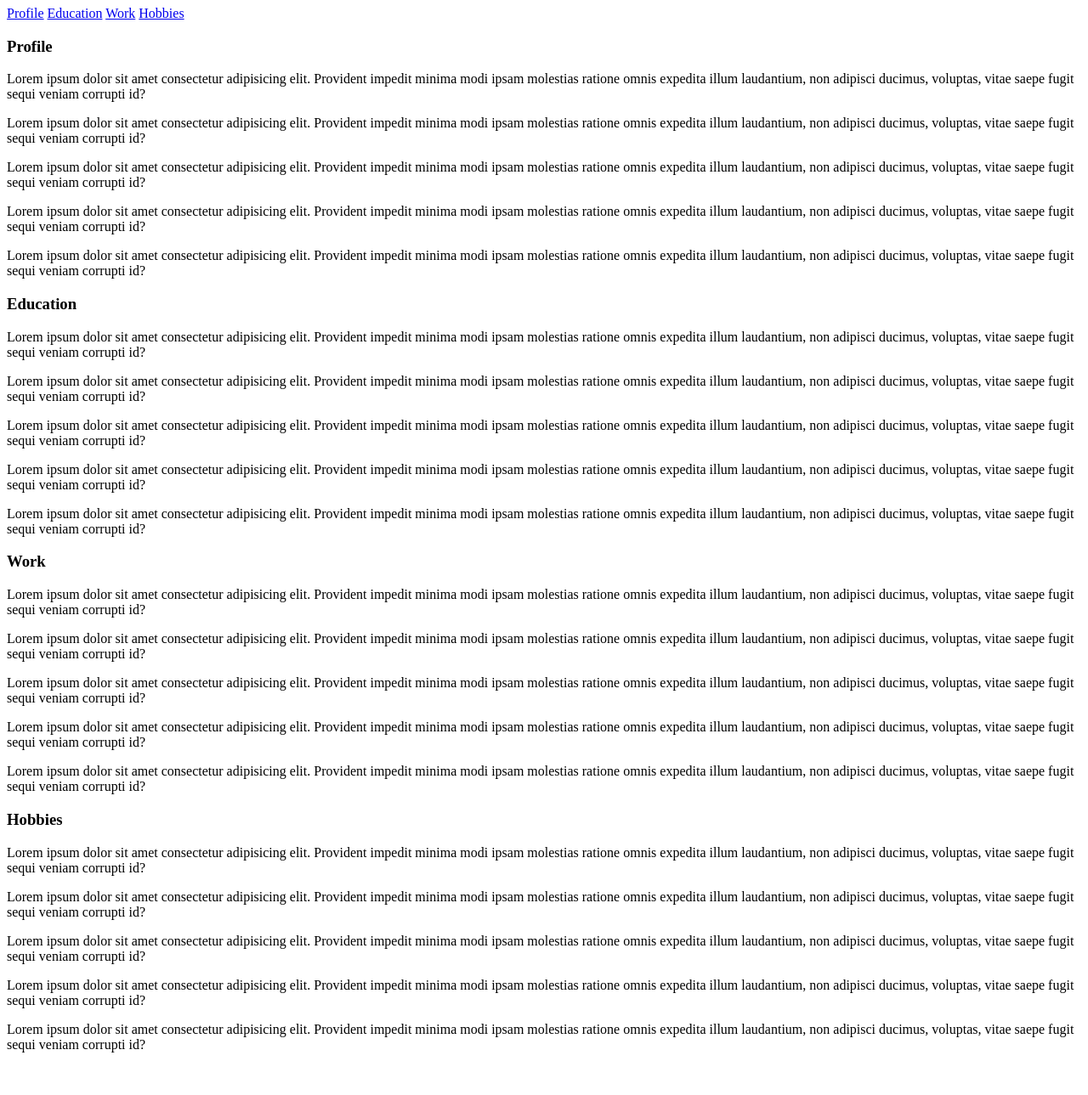
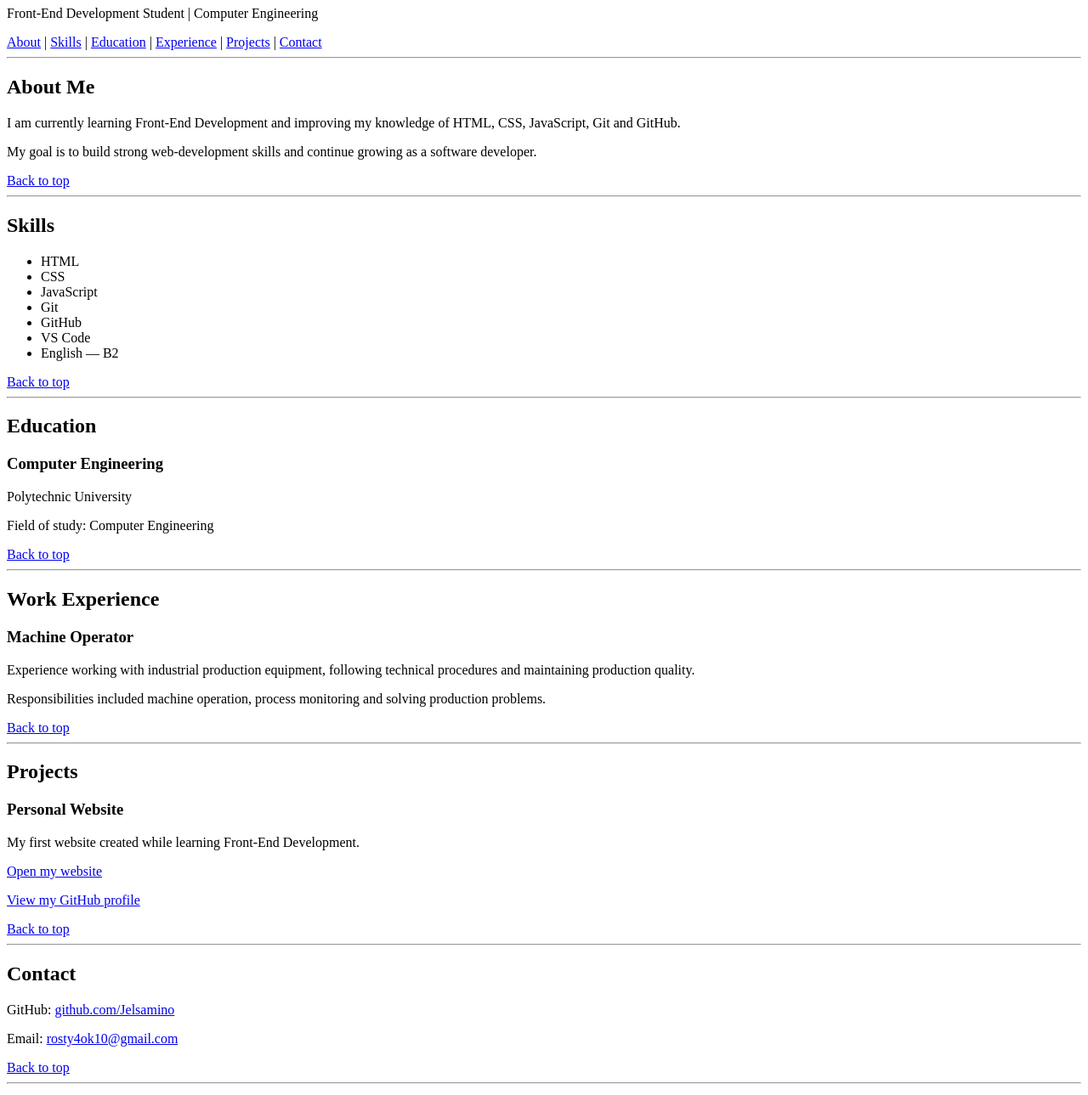
Before and after one commit to Jelsamino/Jelsamino.github.io, a plain HTML site: page index.html in a window 1280 px wide. Shown: the part 73-1362 px from the top of the page at 85% size. Before the commit the page ends 1328 px from the top, so only its background shows below. Drawn offline with Linux system fonts and the light colour scheme.

Commit message:
Resume page

```diff
--- a/index.html
+++ b/index.html
@@ -1,165 +1,173 @@
-<!doctype html>
+<!DOCTYPE html>
 <html lang="en">
 <head>
-    <meta charset="UTF-8" />
-    <meta name="viewport" content="width=device-width, initial-scale=1.0" />
-    <title>Document</title>
+    <meta charset="UTF-8">
+    <meta name="viewport" content="width=device-width, initial-scale=1.0">
+
+    <title>Rostyslav Kovalyshyn | Resume</title>
 </head>
+
 <body>
-    <header>
-      <h1>My personal wed page</h1>
-    </header>
+
+    <header id="top">
+        <h1>Rostyslav Kovalyshyn</h1>
+
+        <p>
+            Front-End Development Student | Computer Engineering
+        </p>
+
         <nav>
-      <a href="#profile">Profile</a>
-      <a href="#education">Education</a>
-      <a href="#work">Work</a>
-      <a href="#hobbies">Hobbies</a>
+            <a href="#about">About</a> |
+            <a href="#skills">Skills</a> |
+            <a href="#education">Education</a> |
+            <a href="#experience">Experience</a> |
+            <a href="#projects">Projects</a> |
+            <a href="#contact">Contact</a>
         </nav>
 
+        <hr>
+    </header>
+
+
     <main>
-      <article>
-        <h3 id="profile">Profile</h3>
-        <section>
+
+        <section id="about">
+            <h2>About Me</h2>
+
             <p>
-            Lorem ipsum dolor sit amet consectetur adipisicing elit. Provident
-            impedit minima modi ipsam molestias ratione omnis expedita illum
-            laudantium, non adipisci ducimus, voluptas, vitae saepe fugit sequi
-            veniam corrupti id?
+                I am currently learning Front-End Development and improving
+                my knowledge of HTML, CSS, JavaScript, Git and GitHub.
             </p>
+
             <p>
-            Lorem ipsum dolor sit amet consectetur adipisicing elit. Provident
-            impedit minima modi ipsam molestias ratione omnis expedita illum
-            laudantium, non adipisci ducimus, voluptas, vitae saepe fugit sequi
-            veniam corrupti id?
+                My goal is to build strong web-development skills and
+                continue growing as a software developer.
             </p>
+
+            <a href="#top">Back to top</a>
+        </section>
+
+        <hr>
+
+
+        <section id="skills">
+            <h2>Skills</h2>
+
+            <ul>
+                <li>HTML</li>
+                <li>CSS</li>
+                <li>JavaScript</li>
+                <li>Git</li>
+                <li>GitHub</li>
+                <li>VS Code</li>
+                <li>English — B2</li>
+            </ul>
+
+            <a href="#top">Back to top</a>
+        </section>
+
+        <hr>
+
+
+        <section id="education">
+            <h2>Education</h2>
+
+            <h3>Computer Engineering</h3>
+
             <p>
-            Lorem ipsum dolor sit amet consectetur adipisicing elit. Provident
-            impedit minima modi ipsam molestias ratione omnis expedita illum
-            laudantium, non adipisci ducimus, voluptas, vitae saepe fugit sequi
-            veniam corrupti id?
+                Polytechnic University
             </p>
+
             <p>
-            Lorem ipsum dolor sit amet consectetur adipisicing elit. Provident
-            impedit minima modi ipsam molestias ratione omnis expedita illum
-            laudantium, non adipisci ducimus, voluptas, vitae saepe fugit sequi
-            veniam corrupti id?
+                Field of study: Computer Engineering
             </p>
+
+            <a href="#top">Back to top</a>
+        </section>
+
+        <hr>
+
+
+        <section id="experience">
+            <h2>Work Experience</h2>
+
+            <h3>Machine Operator</h3>
+
             <p>
-            Lorem ipsum dolor sit amet consectetur adipisicing elit. Provident
-            impedit minima modi ipsam molestias ratione omnis expedita illum
-            laudantium, non adipisci ducimus, voluptas, vitae saepe fugit sequi
-            veniam corrupti id?
+                Experience working with industrial production equipment,
+                following technical procedures and maintaining production quality.
             </p>
+
+            <p>
+                Responsibilities included machine operation,
+                process monitoring and solving production problems.
+            </p>
+
+            <a href="#top">Back to top</a>
         </section>
-      </article>
 
-      <article>
-        <h3 id="education">Education</h3>
-        <section>
+        <hr>
+
+
+        <section id="projects">
+            <h2>Projects</h2>
+
+            <h3>Personal Website</h3>
+
             <p>
-            Lorem ipsum dolor sit amet consectetur adipisicing elit. Provident
-            impedit minima modi ipsam molestias ratione omnis expedita illum
-            laudantium, non adipisci ducimus, voluptas, vitae saepe fugit sequi
-            veniam corrupti id?
+                My first website created while learning Front-End Development.
             </p>
+
             <p>
-            Lorem ipsum dolor sit amet consectetur adipisicing elit. Provident
-            impedit minima modi ipsam molestias ratione omnis expedita illum
-            laudantium, non adipisci ducimus, voluptas, vitae saepe fugit sequi
-            veniam corrupti id?
+                <a href="https://jelsamino.github.io/" target="_blank">
+                    Open my website
+                </a>
             </p>
+
             <p>
-            Lorem ipsum dolor sit amet consectetur adipisicing elit. Provident
-            impedit minima modi ipsam molestias ratione omnis expedita illum
-            laudantium, non adipisci ducimus, voluptas, vitae saepe fugit sequi
-            veniam corrupti id?
+                <a href="https://github.com/Jelsamino" target="_blank">
+                    View my GitHub profile
+                </a>
             </p>
+
+            <a href="#top">Back to top</a>
+        </section>
+
+        <hr>
+
+
+        <section id="contact">
+            <h2>Contact</h2>
+
             <p>
-            Lorem ipsum dolor sit amet consectetur adipisicing elit. Provident
-            impedit minima modi ipsam molestias ratione omnis expedita illum
-            laudantium, non adipisci ducimus, voluptas, vitae saepe fugit sequi
-            veniam corrupti id?
+                GitHub:
+                <a href="https://github.com/Jelsamino" target="_blank">
+                    github.com/Jelsamino
+                </a>
             </p>
+
             <p>
-            Lorem ipsum dolor sit amet consectetur adipisicing elit. Provident
-            impedit minima modi ipsam molestias ratione omnis expedita illum
-            laudantium, non adipisci ducimus, voluptas, vitae saepe fugit sequi
-            veniam corrupti id?
+                Email:
+                <a href="mailto:rosty4ok10@gmail.com">
+                    rosty4ok10@gmail.com
+                </a>
             </p>
+
+            <a href="#top">Back to top</a>
         </section>
-      </article>
 
-      <article>
-        <h3 id="work">Work</h3>
-        <section>
+    </main>
+
+
+    <hr>
+
+    <footer>
         <p>
-            Lorem ipsum dolor sit amet consectetur adipisicing elit. Provident
-            impedit minima modi ipsam molestias ratione omnis expedita illum
-            laudantium, non adipisci ducimus, voluptas, vitae saepe fugit sequi
-            veniam corrupti id?
+            © 2026 Rostyslav Kovalyshyn
         </p>
-          <p>
-            Lorem ipsum dolor sit amet consectetur adipisicing elit. Provident
-            impedit minima modi ipsam molestias ratione omnis expedita illum
-            laudantium, non adipisci ducimus, voluptas, vitae saepe fugit sequi
-            veniam corrupti id?
-          </p>
-          <p>
-            Lorem ipsum dolor sit amet consectetur adipisicing elit. Provident
-            impedit minima modi ipsam molestias ratione omnis expedita illum
-            laudantium, non adipisci ducimus, voluptas, vitae saepe fugit sequi
-            veniam corrupti id?
-          </p>
-          <p>
-            Lorem ipsum dolor sit amet consectetur adipisicing elit. Provident
-            impedit minima modi ipsam molestias ratione omnis expedita illum
-            laudantium, non adipisci ducimus, voluptas, vitae saepe fugit sequi
-            veniam corrupti id?
-          </p>
-          <p>
-            Lorem ipsum dolor sit amet consectetur adipisicing elit. Provident
-            impedit minima modi ipsam molestias ratione omnis expedita illum
-            laudantium, non adipisci ducimus, voluptas, vitae saepe fugit sequi
-            veniam corrupti id?
-          </p>
-        </section>
-      </article>
 
-      <article>
-        <h3 id="hobbies">Hobbies</h3>
-        <section>
-          <p>
-            Lorem ipsum dolor sit amet consectetur adipisicing elit. Provident
-            impedit minima modi ipsam molestias ratione omnis expedita illum
-            laudantium, non adipisci ducimus, voluptas, vitae saepe fugit sequi
-            veniam corrupti id?
-          </p>
-          <p>
-            Lorem ipsum dolor sit amet consectetur adipisicing elit. Provident
-            impedit minima modi ipsam molestias ratione omnis expedita illum
-            laudantium, non adipisci ducimus, voluptas, vitae saepe fugit sequi
-            veniam corrupti id?
-          </p>
-          <p>
-            Lorem ipsum dolor sit amet consectetur adipisicing elit. Provident
-            impedit minima modi ipsam molestias ratione omnis expedita illum
-            laudantium, non adipisci ducimus, voluptas, vitae saepe fugit sequi
-            veniam corrupti id?
-          </p>
-          <p>
-            Lorem ipsum dolor sit amet consectetur adipisicing elit. Provident
-            impedit minima modi ipsam molestias ratione omnis expedita illum
-            laudantium, non adipisci ducimus, voluptas, vitae saepe fugit sequi
-            veniam corrupti id?
-          </p>
-          <p>
-            Lorem ipsum dolor sit amet consectetur adipisicing elit. Provident
-            impedit minima modi ipsam molestias ratione omnis expedita illum
-            laudantium, non adipisci ducimus, voluptas, vitae saepe fugit sequi
-            veniam corrupti id?
-          </p>
-        </section>
-      </article>
-    </main>
+        <a href="#top">Back to top</a>
+    </footer>
+
 </body>
 </html>
```
Lines whose indentation alone changed are shown as unchanged.
